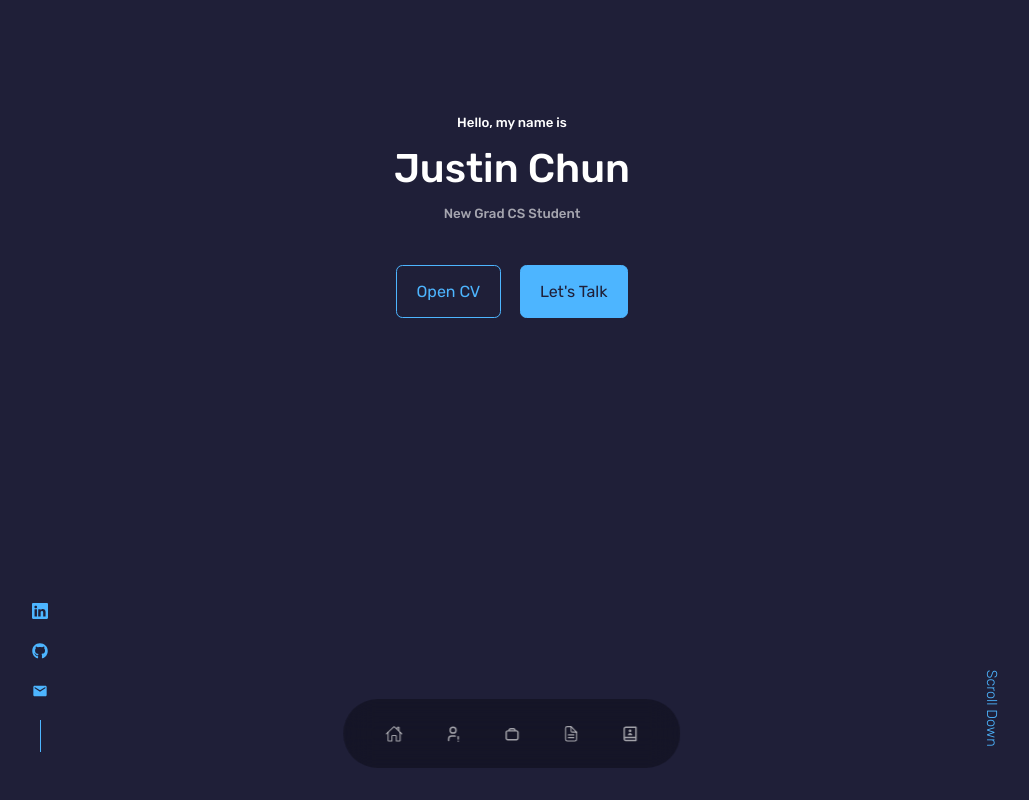
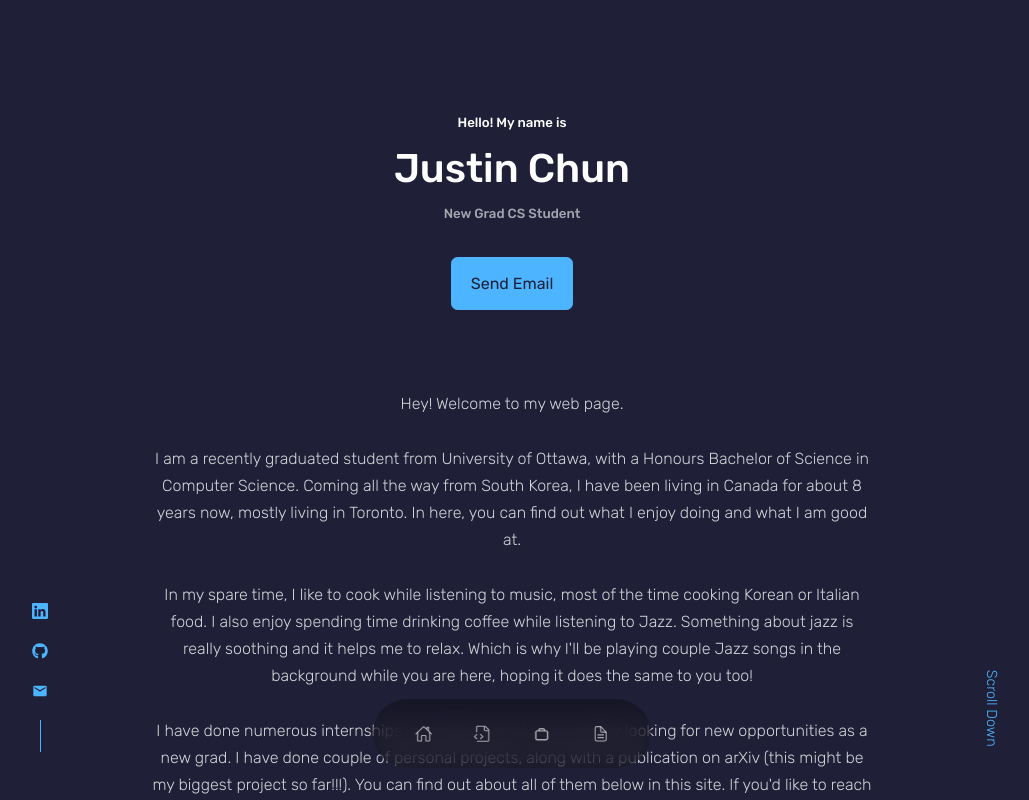
Before and after one commit to chunny22/HoJoonChun-OLD-, a React (Create React App) app: page / in a window 1280 px wide. Shown: the top 800 px of the page, without its empty margins (128-1157 px from the left). Built offline with nearby package versions, Linux system fonts and the light colour scheme; the HTML template or start-up script is replaced by a standard one.

Commit message:
More stuff added 우하하

```diff
--- a/src/App.jsx
+++ b/src/App.jsx
@@ -1,10 +1,9 @@
 import React from 'react'
 import Header from './components/header/Header'
 import Nav from './components/nav/Nav'
-import About from './components/about/About'
+import Project from './components/project/Project'
 import Experience from './components/experience/Experience'
 import Resume from './components/resume/Resume'
-import Contact from './components/contact/Contact'
 import Footer from './components/footer/Footer'
 
 const app = () => {
@@ -12,10 +11,9 @@ const app = () => {
     <>
       <Header />
       <Nav />
-      <About />
+      <Project />
       <Experience />
       <Resume />
-      <Contact />
       <Footer />
     </>
   )
--- a/src/components/about/About.jsx
+++ /dev/null
@@ -1,10 +0,0 @@
-import React from 'react'
-import './about.css'
-
-const About = () => {
-  return (
-    <section id='about'>About</section>
-  )
-}
-
-export default About
--- a/src/components/contact/Contact.jsx
+++ /dev/null
@@ -1,10 +0,0 @@
-import React from 'react'
-import './contact.css'
-
-const Contact = () => {
-  return (
-    <section id='contact'>Contact</section>
-  )
-}
-
-export default Contact
--- a/src/components/header/CTA.jsx
+++ b/src/components/header/CTA.jsx
@@ -1,12 +1,11 @@
 import React from 'react'
 import "./header.css"
-import Resume from '../../assets/resume.pdf'
 
+// FIXME: proper email link to be added
 const CTA = () => {
   return (
     <div className='cta'>
-        <a href={Resume} target="_blank" rel="noopener noreferrer" className='btn'>Open CV</a>
-        <a href="#contact" className='btn btn-primary'>Let's Talk</a>
+        <a href="#contact" className='btn btn-primary'>Send Email</a>
     </div>
   )
 }
--- a/src/components/header/Header.jsx
+++ b/src/components/header/Header.jsx
@@ -7,13 +7,34 @@ const Header = () => {
   return (
     <header>
       <div className="container header__container">
-        <h5>Hello, my name is</h5>
+        <h5>Hello! My name is</h5>
         <h1>Justin Chun</h1>
         <h5 className="text-light">New Grad CS Student</h5>
+
         <CTA />
+
+        <div className='container text__container'>
+          <p className='text-medium'>
+            Hey! Welcome to my web page.
+            <br /><br />
+            I am a recently graduated student from University of Ottawa, with a Honours Bachelor of Science in Computer Science.
+            Coming all the way from South Korea, I have been living in Canada for about 8 years now, mostly living in Toronto. In here,
+            you can find out what I enjoy doing and what I am good at.
+            <br /><br />
+            In my spare time, I like to cook while listening to music, most of the time cooking Korean or Italian food. I also enjoy
+            spending time drinking coffee while listening to Jazz. Something about jazz is really soothing and it helps me to relax.
+            Which is why I'll be playing couple Jazz songs in the background while you are here, hoping it does the same to you too!
+            <br /><br />
+            I have done numerous internships in the past, and I am currently looking for new opportunities as a new grad. I have done couple
+            of personal projects, along with a publication on arXiv (this might be my biggest project so far!!!). You can find out about all
+            of them below in this site. If you'd like to reach out, simply click on the "Send Email" button up top or my social links on the
+            left side of this site.
+          </p>
+        </div>
+
         <HeaderSocial />
 
-        <a href="#contact" className='scroll__down'>Scroll Down</a>
+        <a href="#resume" className='scroll__down'>Scroll Down</a>
       </div>
     </header>
   )
--- a/src/components/header/header.css
+++ b/src/components/header/header.css
@@ -10,9 +10,17 @@ header {
     position: relative;
 }
 
+.intro__container {
+}
+
+.text__container {
+    margin-top: 5rem;
+    max-width: 80%;
+}
+
 /* CTA Styling */
 .cta {
-    margin-top: 2.5rem;
+    margin-top: 2rem;
     display: flex;
     gap: 1.2rem;
     justify-content: center;
--- a/src/components/nav/Nav.jsx
+++ b/src/components/nav/Nav.jsx
@@ -1,19 +1,20 @@
 import React from 'react'
 import './nav.css'
+import { useState } from 'react';
+
 import { IoHomeOutline } from "react-icons/io5";
-import { TbUserExclamation } from "react-icons/tb";
+import { GoFileCode } from "react-icons/go";
 import { CgWorkAlt } from "react-icons/cg";
 import { IoDocumentTextOutline } from "react-icons/io5";
-import { RiContactsBook2Line } from "react-icons/ri";
 
 const Nav = () => {
+  const [activeNav, setActiveNav] = useState('#');
   return (
     <nav>
-      <a href='#' className='active'><IoHomeOutline /></a>
-      <a href='#about'><TbUserExclamation /></a>
-      <a href='#experience'><CgWorkAlt /></a>
-      <a href='#resume'><IoDocumentTextOutline /></a>
-      <a href='#contact'><RiContactsBook2Line /></a>
+      <a href='#' onClick={ () => setActiveNav('#')} className={activeNav === '#' ? 'active' : ''}><IoHomeOutline /></a>
+      <a href='#project' onClick={ () => setActiveNav('#project')} className={activeNav === '#project' ? 'active' : ''}><GoFileCode /></a>
+      <a href='#experience' onClick={ () => setActiveNav('#experience')} className={activeNav === '#xperience' ? 'active' : ''}><CgWorkAlt /></a>
+      <a href='#resume' onClick={ () => setActiveNav('#resume')} className={activeNav === '#resume' ? 'active' : ''}><IoDocumentTextOutline /></a>
     </nav>
   )
 }
--- /dev/null
+++ b/src/components/project/Project.jsx
@@ -0,0 +1,10 @@
+import React from 'react'
+import './project.css'
+
+const project = () => {
+  return (
+    <section id='project'>project</section>
+  )
+}
+
+export default project
--- a/src/index.css
+++ b/src/index.css
@@ -17,6 +17,7 @@
     --color-primary-variant: rgba(77, 181, 255, 0.4);
     --color-white: #fff;
     --color-light: rgba(255, 255, 255, 0.6);
+    --color-medium: rgba(255, 255, 255, 0.8);
 
     --transition: all 400ms ease;
 
@@ -51,6 +52,10 @@ h1, h2, h3, h4, h5 {
     font-weight: 500;
 }
 
+p {
+    font-weight: 300;
+}
+
 h1 {
     font-size: 2.5rem;
 }
@@ -72,6 +77,10 @@ section > h2 {
 
 .text-light {
     color: var(--color-light);
+}
+
+.text-medium {
+    color: var(--color-medium);
 }
 
 a {
```
Also changed, not shown: src/components/contact/contact.css (deleted), src/components/project/project.css (added).
